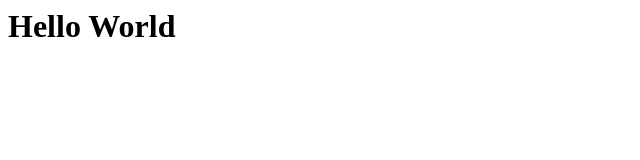
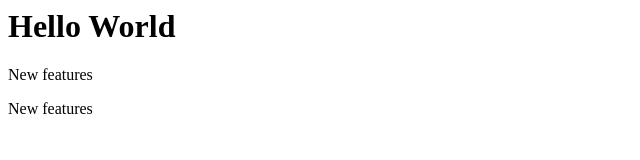
Before and after one commit to life-in-color/HelloWorld, a plain HTML site: page index.html in a window 1280 px wide. Shown: the whole page, without its empty margins (0-640 px from the left). Drawn offline with Linux system fonts and the light colour scheme.

Commit message:
Added features

```diff
--- a/index.html
+++ b/index.html
@@ -1,9 +1,11 @@
 <html>
   <head>
-    <title>Hello World</title>
+    <title>Hello World!</title>
   </head>
 
   <body>
     <h1>Hello World</h1>
+    <p>New features</p>
+    <p>New features</p>
   </body>
 </html>
```
